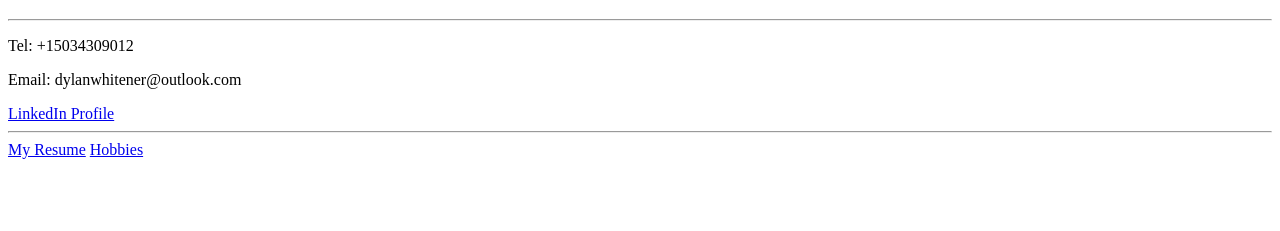
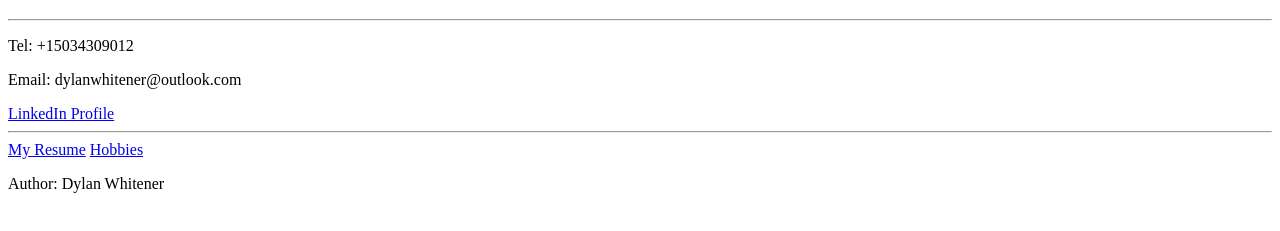
Before and after one commit to DylanWhitener/Capstone-Project-MyResume, a plain HTML site: page public/contact.html in a window 1280 px wide. Shown: the part 61-292 px from the top of the page. Drawn offline with Linux system fonts and the light colour scheme.

Commit message:
Add files via upload

```diff
--- a/public/contact.html
+++ b/public/contact.html
@@ -14,5 +14,9 @@
     <hr>
     <a href="../index.html">My Resume</a>
     <a href="./hobbies.html"> Hobbies</a>
+
+    <footer>
+        <p>Author: Dylan Whitener</p>
+    </footer>
 </body>
 </html>
```
Also changed, not shown: index.html (+4 -0 lines), public/hobbies.html (+4 -0 lines).
